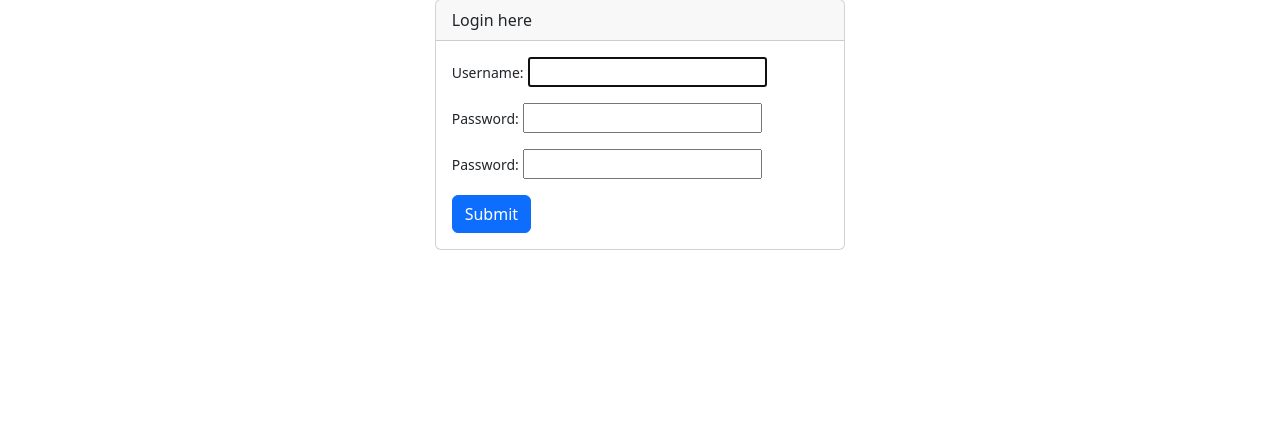
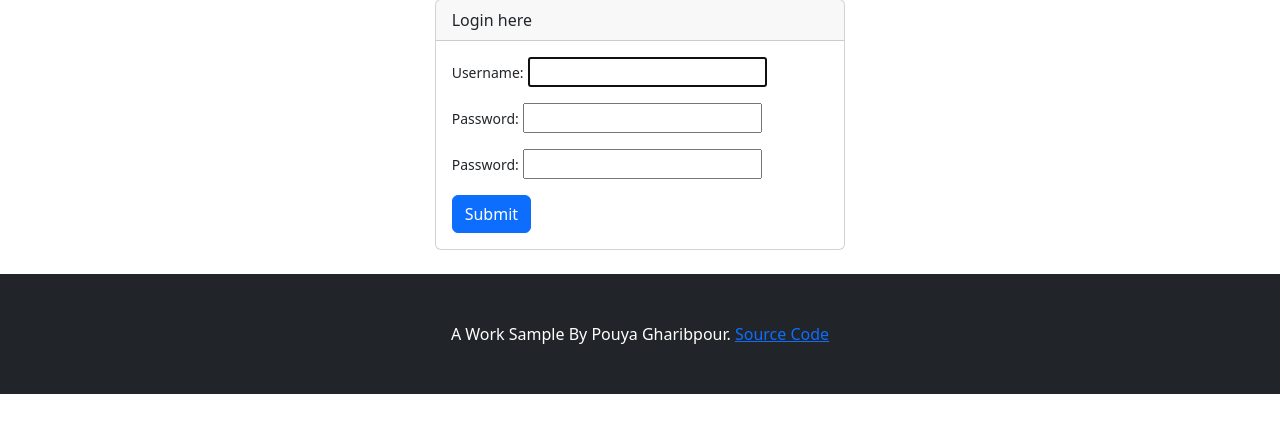
Before and after one commit to pouya-gh/MyGames, a Django app: page /accounts/signup/ in a window 1280 px wide. Shown: the part 82-515 px from the top of the page. Run offline with Django 5.2, Linux system fonts and the light colour scheme; parts of the project's set-up code (start-up, migrations or seed data) failed here and were passed over; some libraries are stand-ins or nearby versions.

Commit message:
add name to footer for base template

```diff
--- a/posts/templates/base.html
+++ b/posts/templates/base.html
@@ -37,7 +37,11 @@
 
             {% endblock content %}
 
-        {% comment %} <p>_______________________________________________</p> {% endcomment %}
+
+        <!-- Footer-->
+        <footer class="py-5 bg-dark">
+            <div class="container"><p class="m-0 text-center text-white">A Work Sample By Pouya Gharibpour. <a href="https://github.com/pouya-gh/MyGames">Source Code</a></p></div>
+        </footer>
 
         <script>
             document.addEventListener('DOMContentLoaded', (event) => {
```
